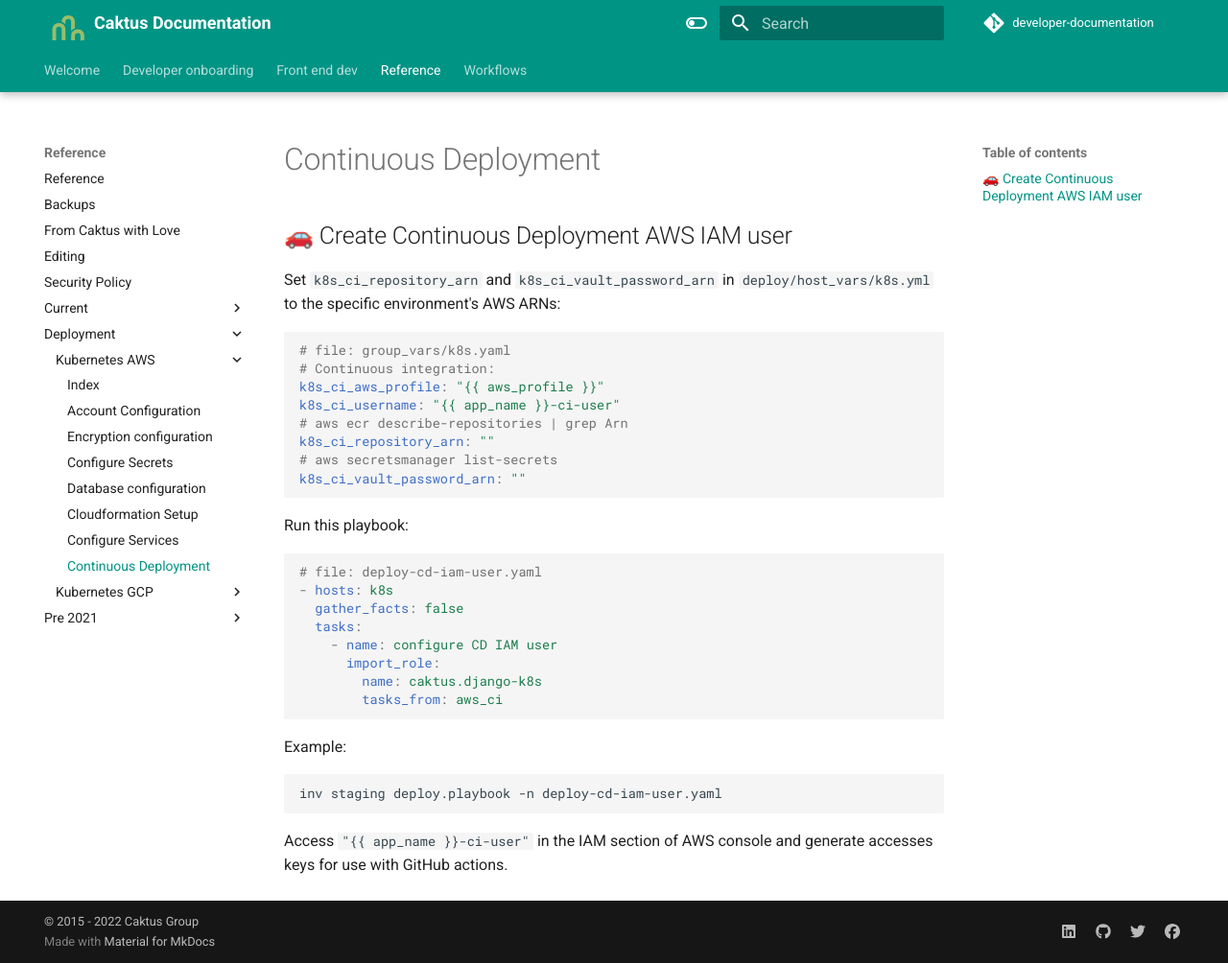
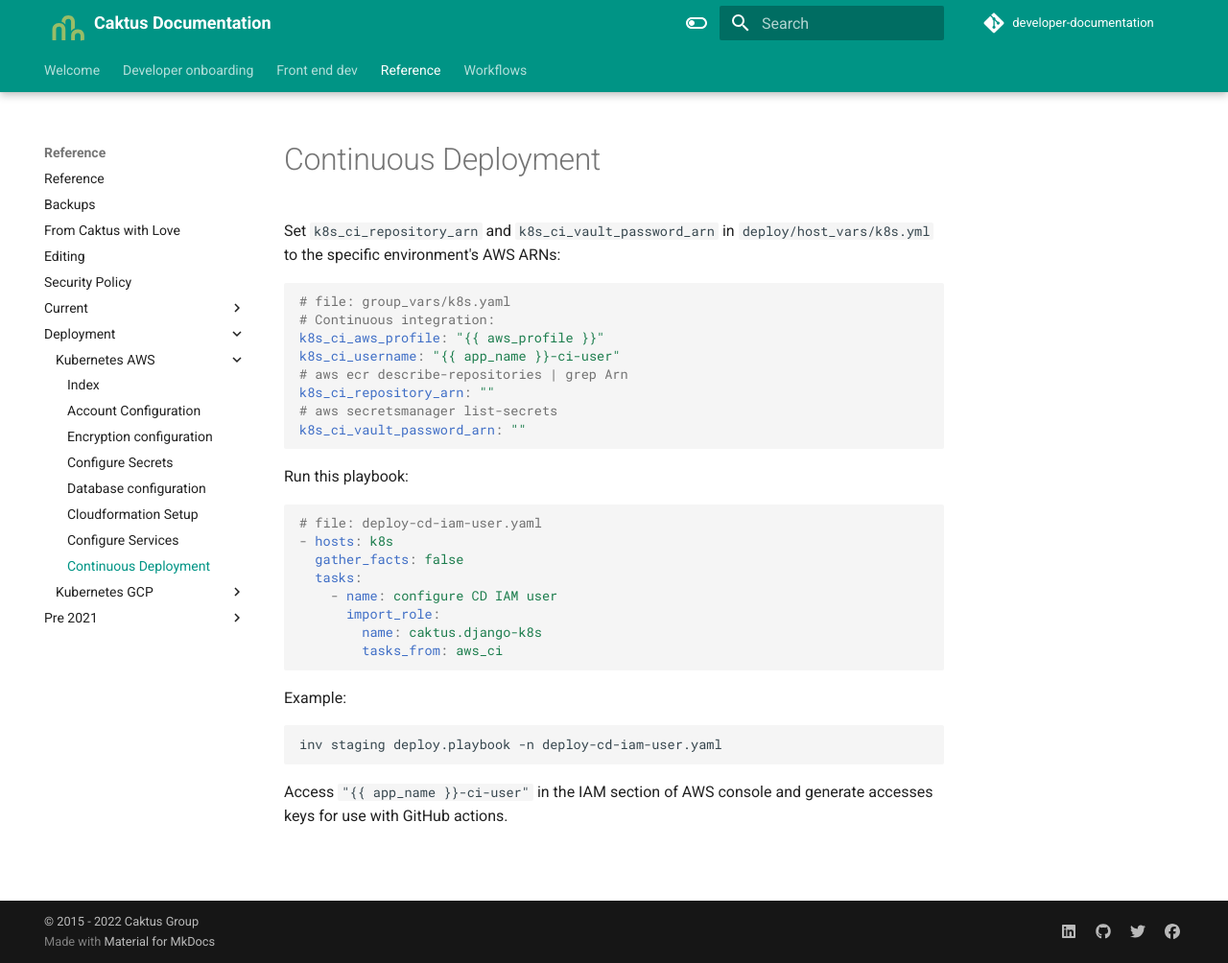
Before and after one commit to caktus/guidebook, an MkDocs documentation site: the page built from docs/reference/deployment/Kubernetes-AWS/007_cd.md, in a window 1280 px wide and 1004 px high. Shown: the whole window at 96% size. Built offline with MkDocs 1.6.1 and Material for MkDocs 9.7.7, drawn with Linux system fonts in a browser that asks for light colours; comment, search, counter and statistics services are not loaded.

Commit message:
remove subheader

```diff
--- a/docs/reference/deployment/Kubernetes-AWS/007_cd.md
+++ b/docs/reference/deployment/Kubernetes-AWS/007_cd.md
@@ -1,6 +1,4 @@
 # Continuous Deployment
-
-## 🚗 Create Continuous Deployment AWS IAM user
 
 Set `k8s_ci_repository_arn` and `k8s_ci_vault_password_arn` in `deploy/host_vars/k8s.yml` to the specific environment's AWS ARNs:
 
```
